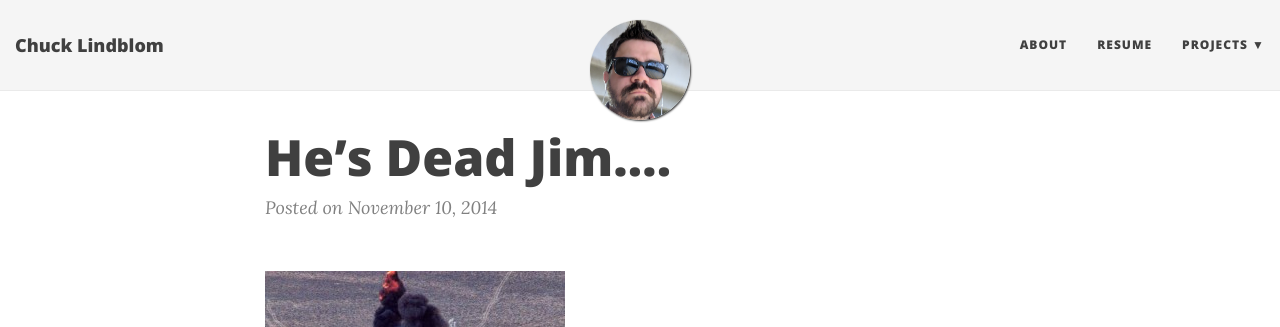
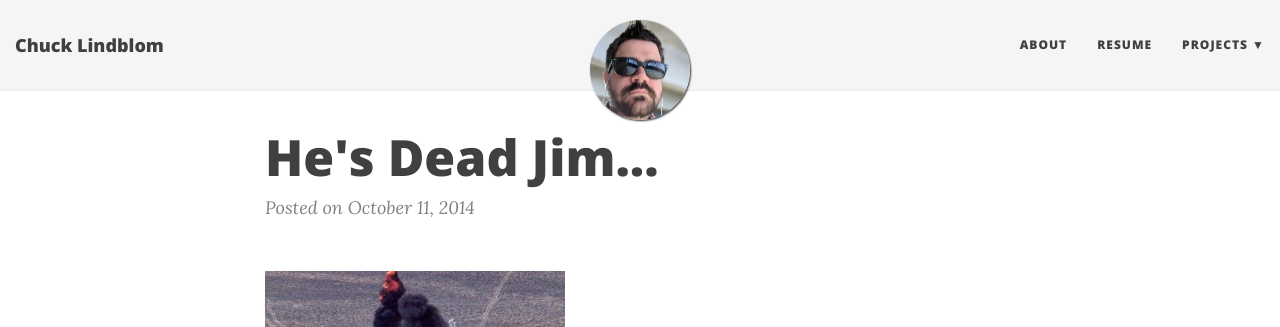
Before and after one commit to BearDooks/beardooks.github.io, a Jekyll site: the page built from _posts/2014-11-10-hes-dead-jim.markdown, in a window 1280 px wide and 900 px high. Shown: the top 327 px of the window. Built offline with Jekyll 4.4.1, drawn with Linux system fonts in a browser that asks for light colours; nearby versions of some CDN libraries; part of the change alters nothing that is shown.

```diff
--- a/_posts/2014-11-10-hes-dead-jim.markdown
+++ b/_posts/2014-11-10-hes-dead-jim.markdown
@@ -1,8 +1,8 @@
 ---
-title: 'He&#8217;s Dead Jim&#8230;.'
-date: 2014-11-10T18:46:31+00:00
-author: Chuck Lindblom
 layout: post
+title: "He's Dead Jim..."
+date:  2014-011-10 10:00:00 -0500
+
 categories:
   - Guides
   - News
--- a/_posts/2018-02-01-New-Theme-Installed.markdown
+++ b/_posts/2018-02-01-New-Theme-Installed.markdown
@@ -2,6 +2,7 @@
 layout: post
 title:  "New Them Installed"
 date:   2018-02-01 09:30:12 -0500
+
 categories:
 	- jekyll
 	- update
--- a/_posts/2018-02-01-New-Year-New-Site.markdown
+++ b/_posts/2018-02-01-New-Year-New-Site.markdown
@@ -2,6 +2,7 @@
 layout: post
 title:  "New Year New Site"
 date:   2018-02-01 09:10:12 -0500
+
 categories:
 	- jekyll
 	- update
```
